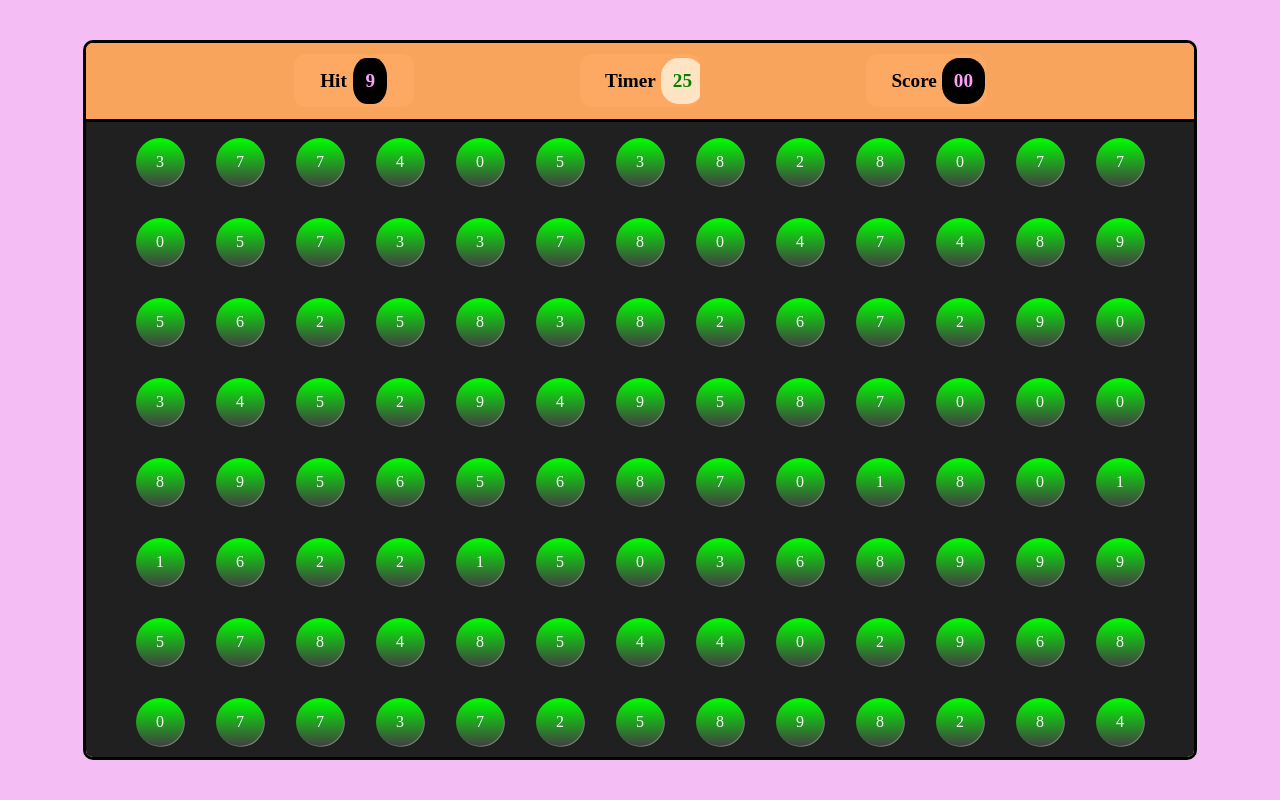
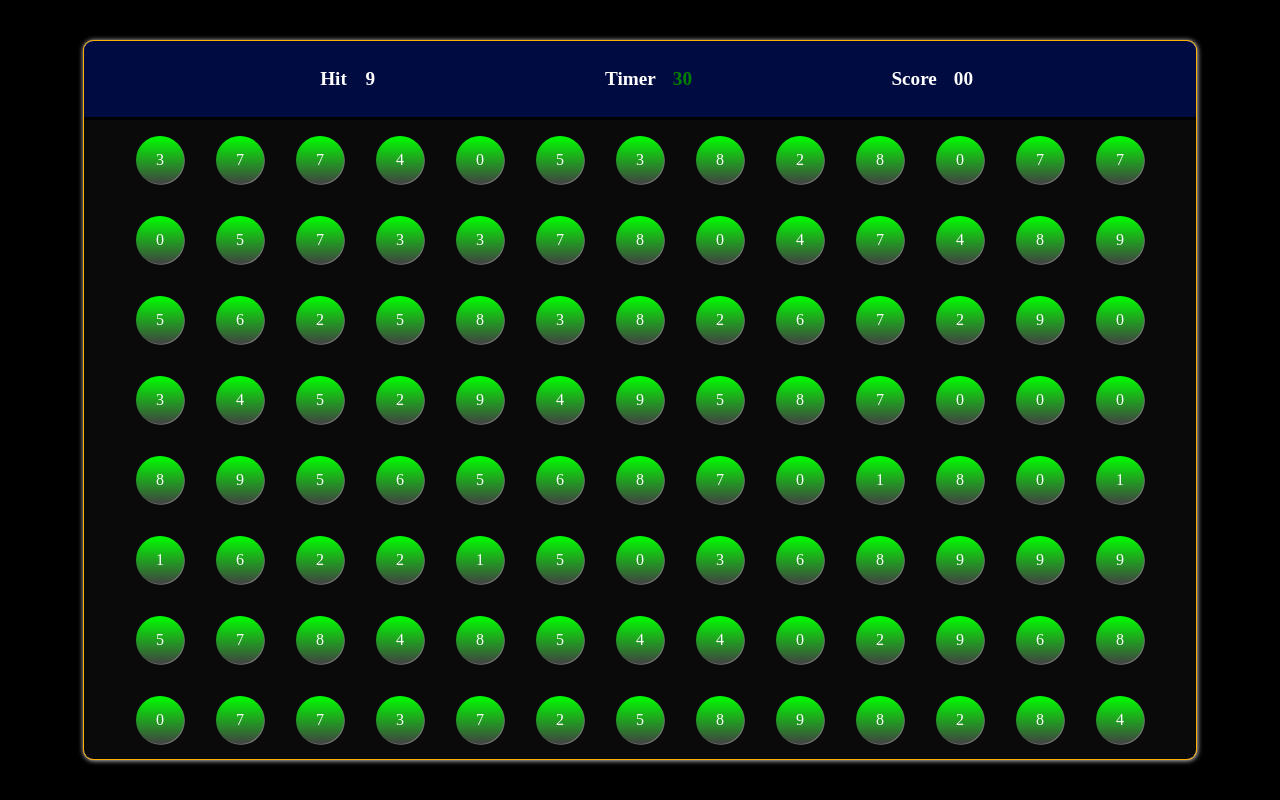
Before and after one commit to Vikranthraosb/Bubble-game-JS, a plain HTML site: page index.html in a window 1280 px wide. Drawn offline with Linux system fonts and the light colour scheme.

Commit message:
some color changed

```diff
--- a/index.html
+++ b/index.html
@@ -19,7 +19,7 @@
 
                 </div>
                 <div id="update">Timer
-    <div id="timer">20</div>
+    <div id="timer">35</div>
                 </div>
 
                 <div id="update">Score
--- a/script.js
+++ b/script.js
@@ -1,4 +1,4 @@
-var time=30;
+var time=35;
 var score=0;
 var hitno=0;
 function makebubble(){
@@ -18,7 +18,6 @@ var abc=setInterval(function(){
     time--;
     document.querySelector("#timer").innerHTML=time
     document.querySelector("#timer").style.color="green"
-    document.querySelector("#timer").style.backgroundColor="bisque"
 
   }
   else if(0<time<10){
@@ -26,19 +25,12 @@ var abc=setInterval(function(){
     time--;
     document.querySelector("#timer").innerHTML=time
     document.querySelector("#timer").style.color="red"
-    document.querySelector("#timer").style.backgroundColor="black"
-
-
   }
  }
-
   else{
     clearInterval(abc);
     document.querySelector("#panelbottom").innerHTML=`<h1 id="result">Your Score is ${score} <h1>`
   }
-
-
-
 }, 1000)
 
 }
--- a/style.css
+++ b/style.css
@@ -3,7 +3,7 @@
     padding: 0;
     box-sizing: border-box;
     font-family: 'Gilroy';
-    background-color: rgb(244, 189, 244);
+    background-color: rgb(0, 0, 0);
 }
 html , body{
     height: 100%;
@@ -17,13 +17,15 @@ html , body{
     width: 87%;
     background-color: bisque;
     border-radius: 10px;
-    border: 3px solid black;
+    border: 1px solid rgb(255, 174, 0);
+    box-shadow: .5px .5px 5px gainsboro;
+
     overflow: hidden;
 }
 #paneltop{
     width: 100%;
     height: 11%;
-    background-color:rgba(249, 158, 83, 0.914);
+    background-color:rgb(0, 11, 65);
     overflow: hidden;
     display: flex;
     justify-content: center;
@@ -37,7 +39,7 @@ html , body{
     padding: 25px;
     height: 70%;
     width: 7.5rem;
-    color: rgb(0, 0, 0);
+    color: rgb(255, 255, 255);
     font-weight: bold;
     font-size: 1.2rem;
     justify-content: center;
@@ -45,21 +47,20 @@ html , body{
     justify-content: space-evenly;
     overflow: hidden;
     gap: 5px;
-    background-color:rgba(254, 170, 101, 0.914);
+    background-color:rgb(0, 11, 65);
 }
 #hit,#timer,#score{
-background-color: rgb(0, 0, 0);
+    background-color:rgb(0, 11, 65);
 padding:12px ;
 border-radius: 40%;
-color: rgb(255, 160, 244);
+color: rgb(253, 253, 253);
 }
 #timer{
-    background-color: bisque;
-color: green;
-}
+    background-color:rgb(0, 11, 65);
+    color: green;}
 #panelbottom{
     display: flex;
-    background-color: rgb(32, 32, 32);
+    background-color: rgb(10, 10, 10);
     height: 100%;
     width: 100%;
     flex-wrap: wrap;
@@ -87,7 +88,7 @@ color: green;
     background-color: black;
     cursor: pointer;
     box-shadow: .05rem .05rem rgb(0, 255, 38);
-    background-image:linear-gradient(yellow, rgb(203, 75, 75),yellow);
+    background-image:linear-gradient(rgba(255, 255, 0, 0.638), rgba(255, 0, 0, 0.545));
     color: white;
     padding: 3.07vh;
 
```
